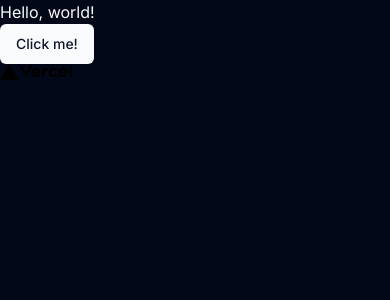
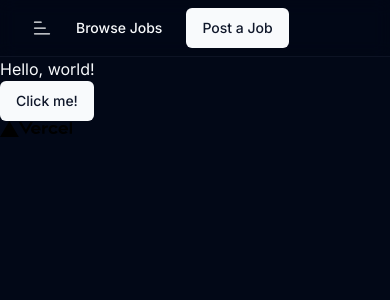
Before and after one commit to maurorisso/JobsAtStart, a Next.js app: page / in a window 390 px wide. Shown: the top 300 px of the page. Built offline with nearby package versions, Linux system fonts and the light colour scheme.

Commit message:
feat(header): add navigation header to the application

```diff
--- a/app/layout.tsx
+++ b/app/layout.tsx
@@ -2,6 +2,7 @@ import type { Metadata } from "next";
 import { Inter } from "next/font/google";
 import "./globals.css";
 import { ThemeProvider } from "@/components/ComponentProvider";
+import Header from "@/components/shared/Header";
 
 const inter = Inter({ subsets: ["latin"] });
 
@@ -25,6 +26,7 @@ export default function RootLayout({
           enableSystem
           disableTransitionOnChange
         >
+          <Header />
           {children}
         </ThemeProvider>
       </body>
--- /dev/null
+++ b/components/shared/Header.tsx
@@ -0,0 +1,67 @@
+import React from "react";
+import { Button } from "../ui/button";
+
+type Props = {};
+
+function Header({}: Props) {
+  return (
+    <header className="sticky top-0 z-50 w-full border-b border-border/40 bg-background/95 backdrop-blur supports-[backdrop-filter]:bg-background/60">
+      <div className="container flex h-14 max-w-screen-2xl items-center">
+        <div className="mr-4 hidden md:flex">
+          <a className="mr-6 flex items-center space-x-2" href="/">
+            <span className="hidden font-bold sm:inline-block">
+              Jobs At Start
+            </span>
+          </a>
+        </div>
+        <button
+          className="inline-flex items-center justify-center whitespace-nowrap rounded-md font-medium transition-colors focus-visible:outline-none focus-visible:ring-ring disabled:pointer-events-none disabled:opacity-50 hover:text-accent-foreground h-9 py-2 mr-2 px-0 text-base hover:bg-transparent focus-visible:bg-transparent focus-visible:ring-0 focus-visible:ring-offset-0 md:hidden"
+          type="button"
+          aria-haspopup="dialog"
+          aria-expanded="false"
+          aria-controls="radix-:R16u6la:"
+          data-state="closed"
+        >
+          <svg
+            stroke-width="1.5"
+            viewBox="0 0 24 24"
+            fill="none"
+            xmlns="http://www.w3.org/2000/svg"
+            className="h-5 w-5"
+          >
+            <path
+              d="M3 5H11"
+              stroke="currentColor"
+              stroke-width="1.5"
+              stroke-linecap="round"
+              stroke-linejoin="round"
+            ></path>
+            <path
+              d="M3 12H16"
+              stroke="currentColor"
+              stroke-width="1.5"
+              stroke-linecap="round"
+              stroke-linejoin="round"
+            ></path>
+            <path
+              d="M3 19H21"
+              stroke="currentColor"
+              stroke-width="1.5"
+              stroke-linecap="round"
+              stroke-linejoin="round"
+            ></path>
+          </svg>
+          <span className="sr-only">Toggle Menu</span>
+        </button>
+        <div className="flex flex-1 items-center justify-between space-x-2 md:justify-end">
+          <nav className="flex items-center gap-2">
+            <Button variant="ghost"> Browse Jobs</Button>
+            <Button>Post a Job</Button>
+          </nav>
+        </div>
+      </div>
+    </header>
+  );
+}
+
+export default Header;
```
